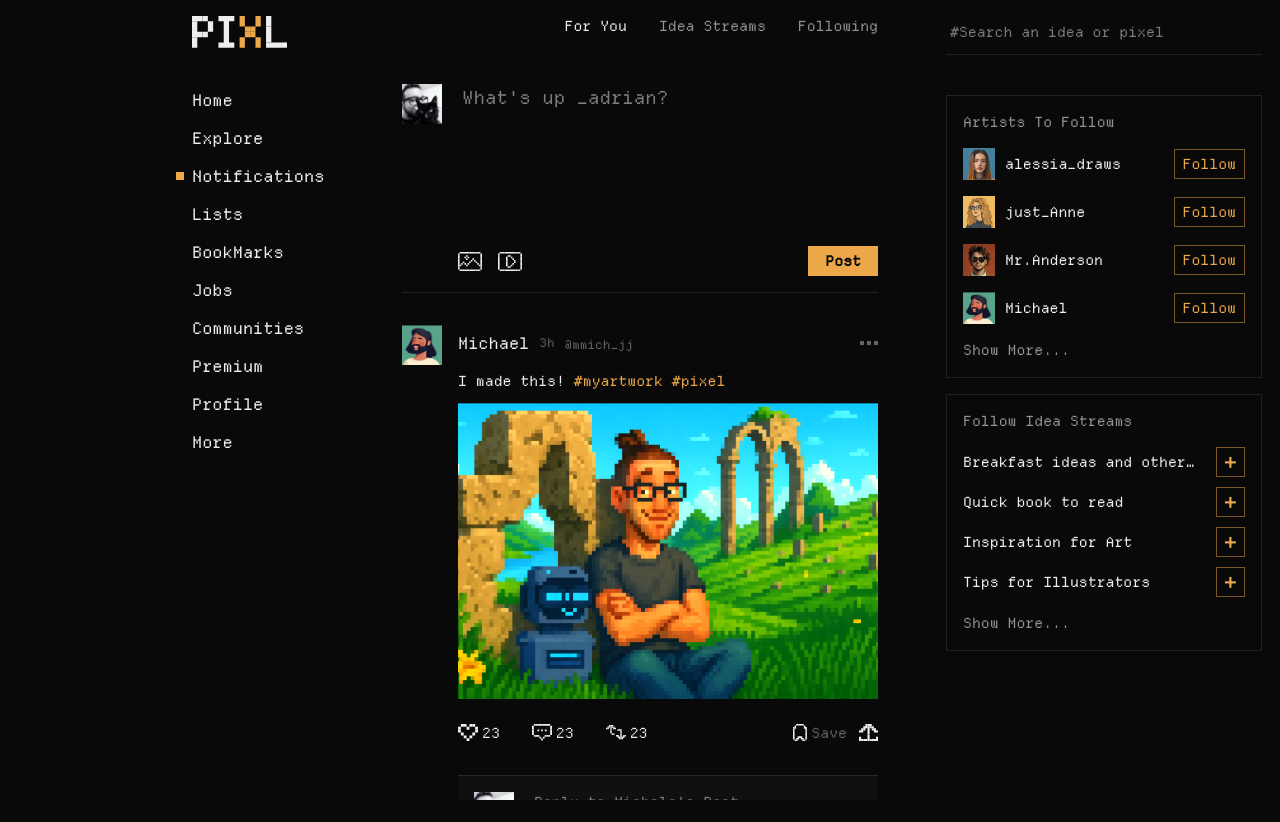
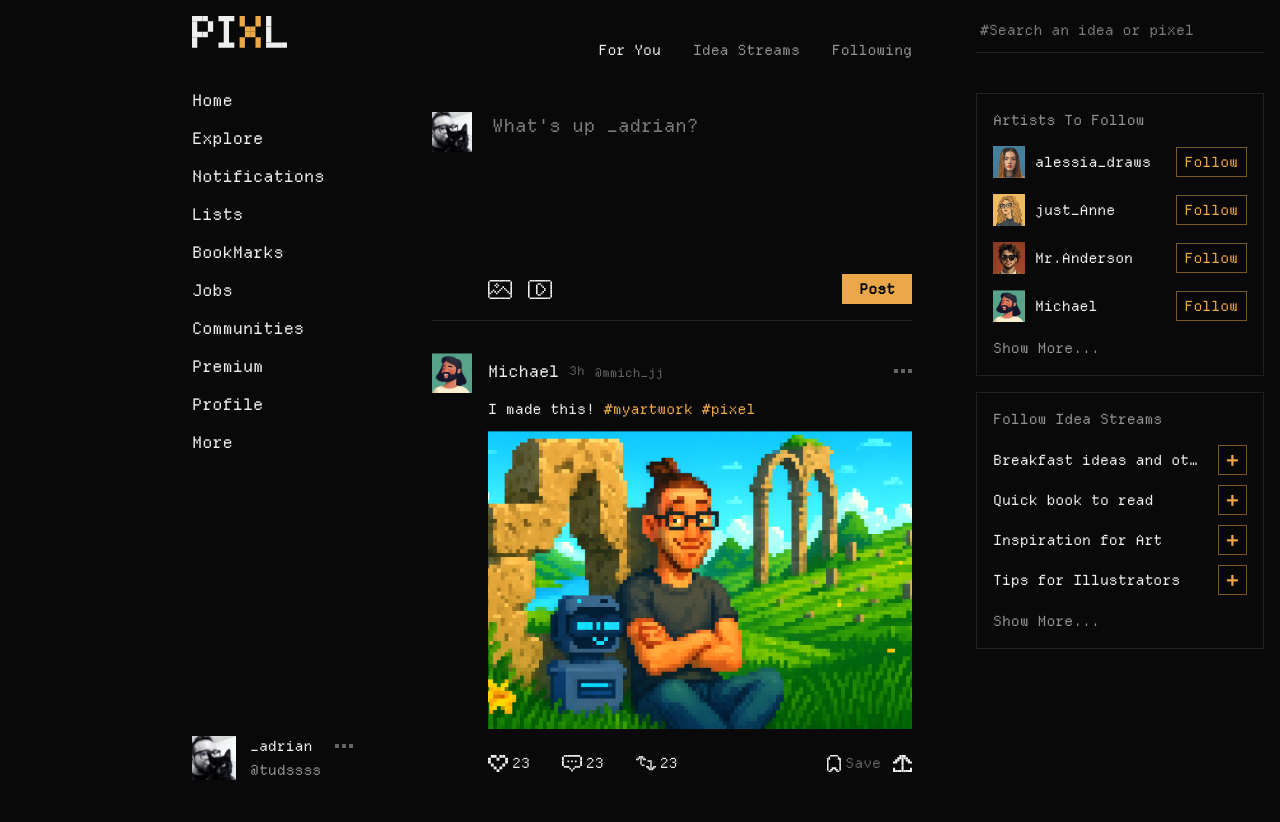
Before and after one commit to ali-nasser22/pixels-platform, a website built with Vite: page feed.html in a window 1280 px wide. Before the commit the page ends 800 px from the top, so only its background shows below. Built offline with nearby package versions, Linux system fonts and the light colour scheme.

Commit message:
add responsivness to the feed page & add missing ui

```diff
--- a/feed.html
+++ b/feed.html
@@ -10,9 +10,11 @@
 	<link href="./public/app.css" rel="stylesheet">
 </head>
 
-<body class="bg-pixel-dark text-pixel-light flex gap-16 px-4 h-dvh overflow-clip">
+<body class="bg-pixel-dark text-pixel-light flex xl:gap-16 gap-8 px-4 sm:h-dvh sm:overflow-clip">
 <!--Navigation-->
-<header class="w-40 shrink-0 my-4 pl-4 xl:ml-40 overflow-y-auto">
+<header class="w-48 shrink-0 my-4 pl-4 xl:ml-40  hidden sm:flex flex-col gap-8 justify-between">
+	<div class="overflow-y-auto no-scrollbar">
+		<!--Logo-->
 		<a href="/">
 			<svg class="h-8" fill="none" viewBox="0 0 182 61"
 			     xmlns="http://www.w3.org/2000/svg">
@@ -36,6 +38,7 @@
 				</path>
 			</svg>
 		</a>
+		<!--Nav-->
 		<nav class="mt-10">
 			<ul class="flex flex-col gap-3.5">
 				<li><a class="hover:underline" href="#">Home</a></li>
@@ -54,11 +57,27 @@
 				<li><a class="hover:underline" href="#">More</a></li>
 			</ul>
 		</nav>
+	</div>
+	<!--User Controls-->
+	<div class="flex gap-3.5 h-12">
+		<a class="shrink-0" href="/profile">
+			<img alt="avatar" class="size-11" src="public/images/adrian.png">
+		</a>
+		<div class="flex flex-col gap-1 text-sm">
+			<p>_adrian</p>
+			<p class="text-pixel-light/60">@tudssss</p>
+		</div>
+		<button aria-label="Post options" class="flex gap-[3px] group py-2">
+			<span class="size-1 bg-pixel-light/40 group-hover:bg-pixel-light/60 transition-opacity duration-100"></span>
+			<span class="size-1 bg-pixel-light/40 group-hover:bg-pixel-light/60 transition-opacity duration-100"></span>
+			<span class="size-1 bg-pixel-light/40 group-hover:bg-pixel-light/60 transition-opacity duration-100"></span>
+		</button>
+	</div>
 </header>
 <!--Content-->
-<main class="flex flex-col grow gap-4 overflow-y-auto no-scrollbar py-4 px-0.5">
-	<nav>
-		<ul class="flex justify-end gap-8 text-sm">
+<main class="flex flex-col grow gap-4 overflow-y-auto no-scrollbar py-4 px-4 -mx-4">
+	<nav class="overflow-x-auto no-scrollbar py-6">
+		<ul class="flex justify-center sm:justify-end gap-8 text-sm min-w-max">
 			<li><a href="#">For You</a></li>
 			<li><a class="text-pixel-light/60 hover:text-pixel-light/80 transition-colors duration-100" href="#">Idea
 				Streams</a></li>
@@ -777,9 +796,18 @@
 		</li>
 		<!-- More Feed Items...-->
 	</ol>
+	<!--Footer-->
+	<footer class="mt-30 ml-14">
+		<p class="text-center">That's all, Folks!</p>
+		<hr class="border-pixel-light/10 my-4">
+		<!--white-noise image-->
+		<div class="h-20  bg-[url(/images/white-noise.gif)]">
+
+		</div>
+	</footer>
 </main>
 <!--SideBar-->
-<aside class="w-80 shrink-0 my-4 overflow-y-auto p-0.5">
+<aside class="w-80 shrink-0 my-4 overflow-y-auto px-4 -mx-4 hidden lg:block">
 	<label>
 		<input class="w-full text-sm p-1" placeholder="#Search an idea or pixel" type="text">
 	</label>
```
Lines whose indentation alone changed are shown as unchanged.
